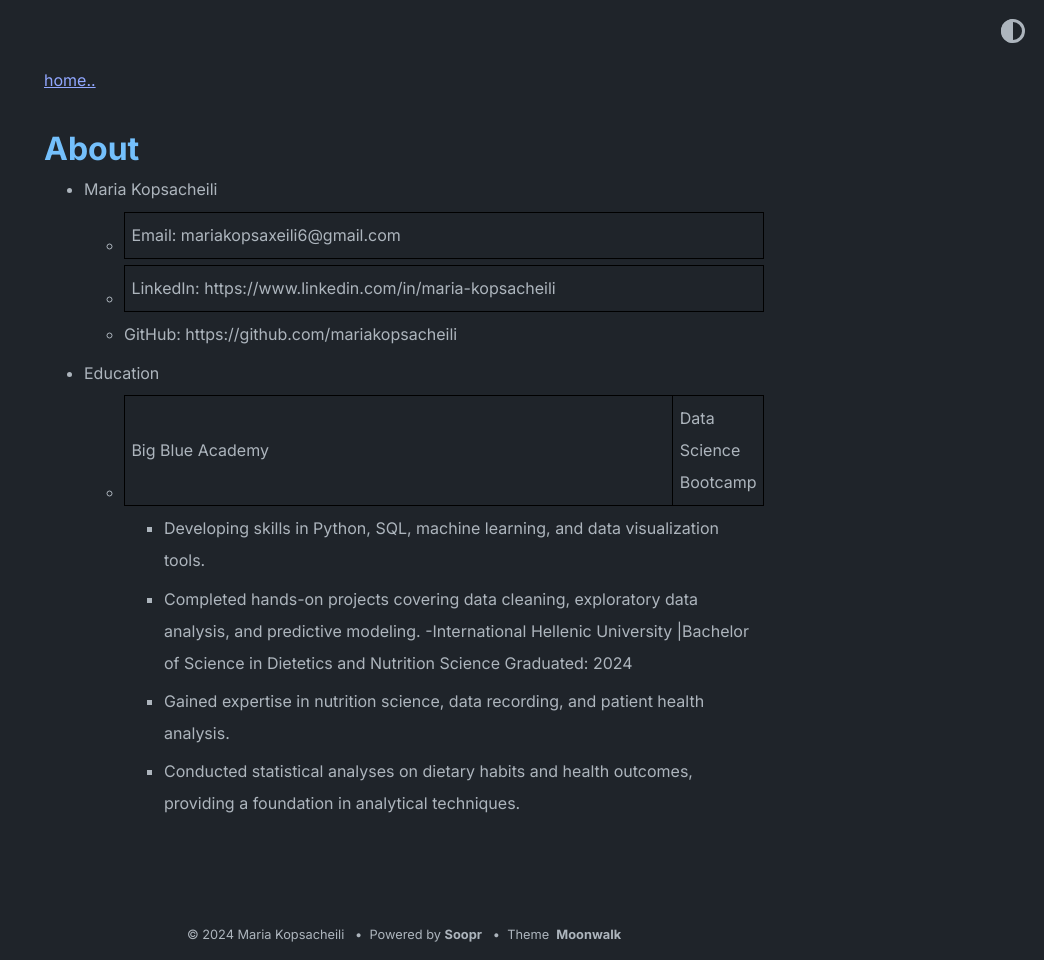
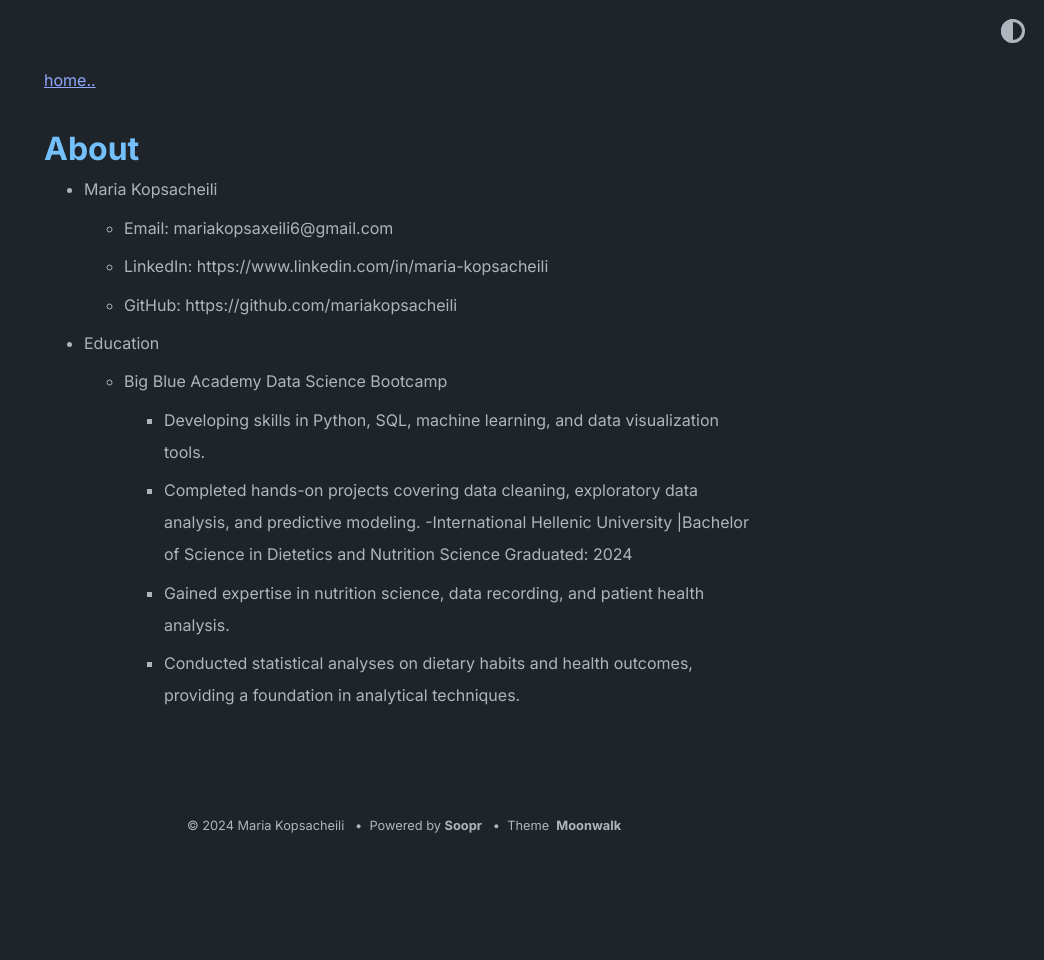
Before and after one commit to mariakopsacheili/mariakopsacheili.github.io, a Jekyll site: the page built from about.md, in a window 1280 px wide. Shown: the whole page, without its empty margins (236-1280 px from the left). Built offline with Jekyll 4.4.1, drawn with Linux system fonts in a browser that asks for light colours; after the commit the page ends 900 px from its top, so only the background shows below that.

```diff
--- a/about.md
+++ b/about.md
@@ -4,12 +4,12 @@ title: About
 ---
 
 - Maria Kopsacheili
-  - Email: mariakopsaxeili6@gmail.com|
-  - LinkedIn: https://www.linkedin.com/in/maria-kopsacheili |
+  - Email: mariakopsaxeili6@gmail.com
+  - LinkedIn: https://www.linkedin.com/in/maria-kopsacheili
   - GitHub: https://github.com/mariakopsacheili
 
 - Education
-  - Big Blue Academy| Data Science Bootcamp
+  - Big Blue Academy Data Science Bootcamp
     - Developing skills in Python, SQL, machine learning, and data visualization tools.
     - Completed hands-on projects covering data cleaning, exploratory data analysis, and predictive modeling.
   -International Hellenic University |Bachelor of Science in Dietetics and Nutrition Science
```
